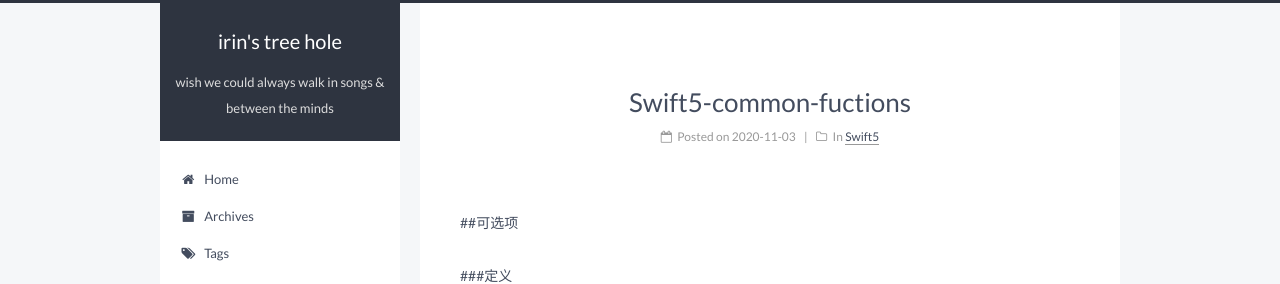
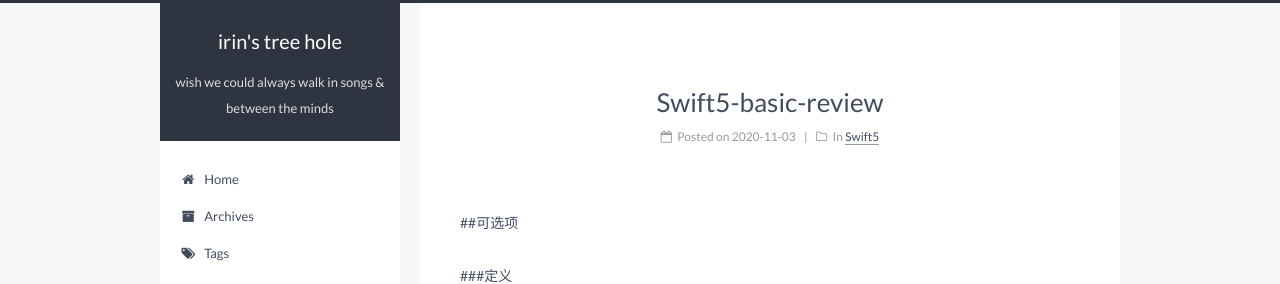
Before and after one commit to lisheng1009/lisheng1009.github.io-old, a Jekyll site: the page built from _posts/2020-11-03-Swift5-basic-review.md, in a window 1280 px wide. Shown: the top 284 px of the page. Built offline with Jekyll 4.4.1, drawn with Linux system fonts in a browser that asks for light colours; comment, search, counter and statistics services are not loaded.

Commit message:
Update 2020-11-03-Swift5-basic-review.md

```diff
--- a/_posts/2020-11-03-Swift5-basic-review.md
+++ b/_posts/2020-11-03-Swift5-basic-review.md
@@ -1,5 +1,5 @@
 ---
-title: Swift5-common-fuctions
+title: Swift5-basic-review
 categories:
  - Swift5
 tags:
```
